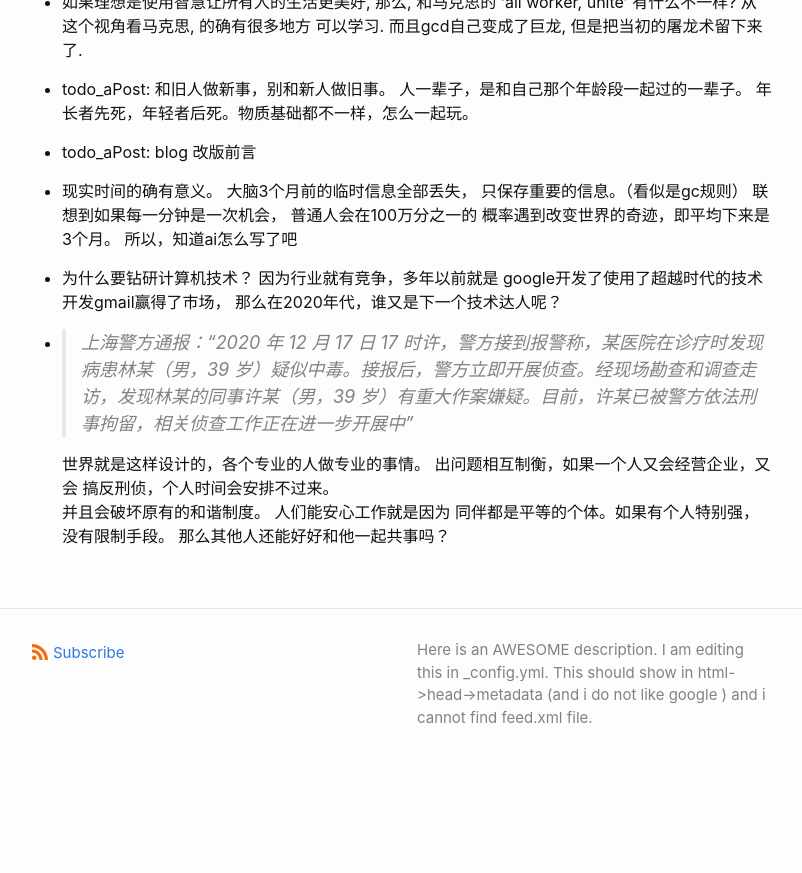
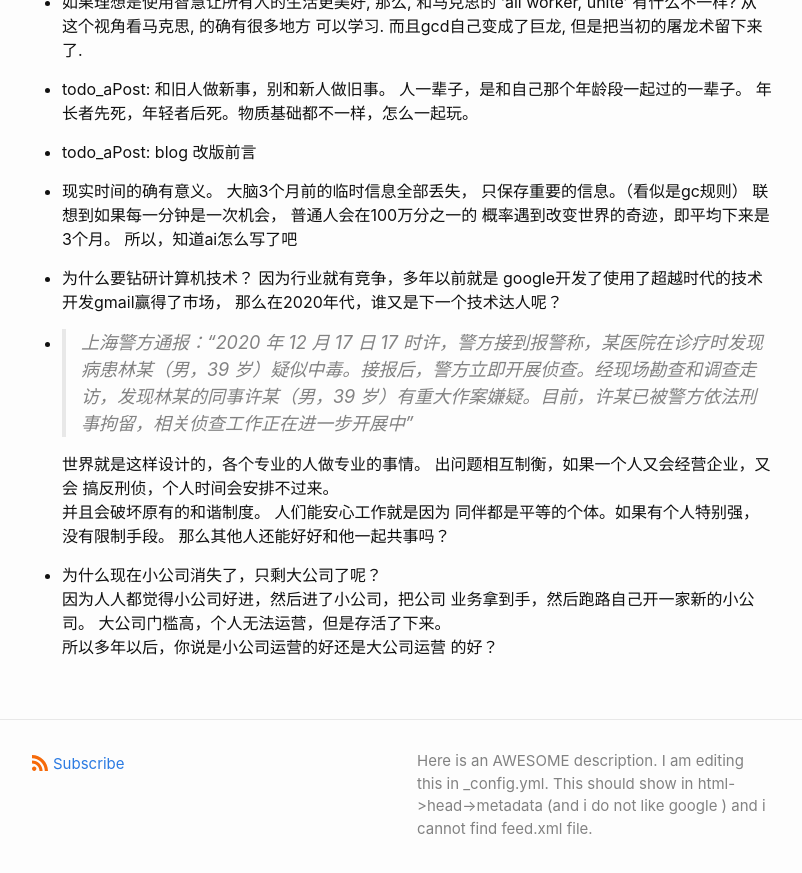
Before and after one commit to hcen1997/hcen1997.github.io, a Jekyll site: the page built from _posts/2070-01-01-一句话post.md, in a window 1280 px wide and 900 px high, scrolled down 1107 px. Shown: the top 873 px of the window, without its empty margins (238-1040 px from the left). Built offline with Jekyll 4.4.1, drawn with Linux system fonts in a browser that asks for light colours; comment, search, counter and statistics services are not loaded; before the commit the page ends 1896 px from its top, so only the background shows below that.

Commit message:
改革呀改革

```diff
--- a/_posts/2070-01-01-一句话post.md
+++ b/_posts/2070-01-01-一句话post.md
@@ -74,3 +74,10 @@ google开发了使用了超越时代的技术开发gmail赢得了市场，
   并且会破坏原有的和谐制度。 人们能安心工作就是因为
   同伴都是平等的个体。如果有个人特别强，没有限制手段。
   那么其他人还能好好和他一起共事吗？
+
+*  为什么现在小公司消失了，只剩大公司了呢？
+因为人人都觉得小公司好进，然后进了小公司，把公司
+业务拿到手，然后跑路自己开一家新的小公司。
+大公司门槛高，个人无法运营，但是存活了下来。
+所以多年以后，你说是小公司运营的好还是大公司运营
+的好？
```
Also changed, not shown: _posts/porfail.md (added, +29 -0 lines).
